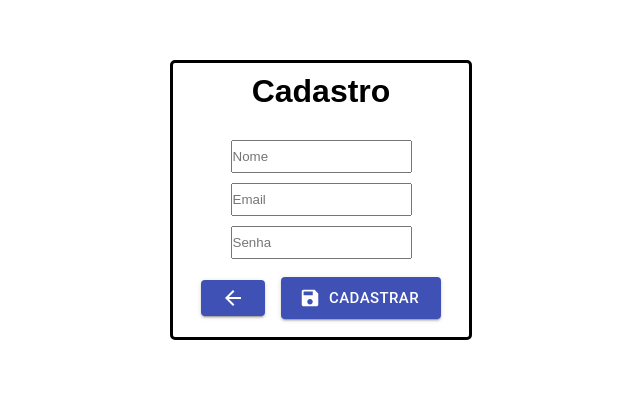
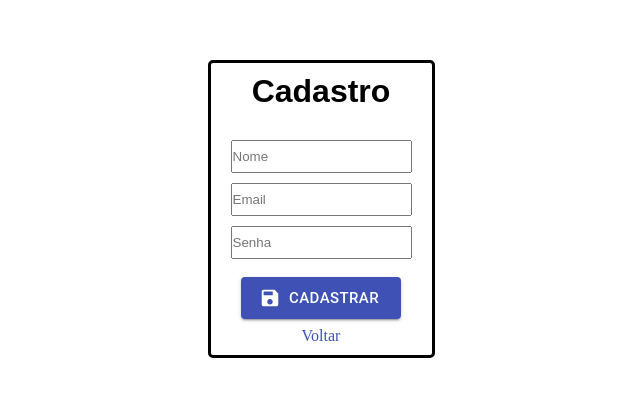
Before and after one commit to henriquecesarf/Crud_aplication_ReactJs, a React (Create React App) app in the folder client/: page /Cadastro in a window 1280 px wide. Shown: the top 396 px of the page, without its empty margins (319-959 px from the left). Built offline with nearby package versions, Linux system fonts and the light colour scheme.

Commit message:
alterações de botão para link voltar

```diff
--- a/client/src/Cadastro.js
+++ b/client/src/Cadastro.js
@@ -3,7 +3,7 @@ import React, { useState } from 'react';
 import Axios from 'axios';
 import Button from '@material-ui/core/Button';
 import { makeStyles } from '@material-ui/core/styles';
-import ArrowBackIcon from '@material-ui/icons/ArrowBack';
+import Link from '@material-ui/core/Link';
 import SaveIcon from '@material-ui/icons/Save';
 
 const useStyles = makeStyles((theme) => ({
@@ -80,15 +80,8 @@ function Cadastro() {
                     />
 
 
-                    <div className="app-container-button-cadastro">
-                        <Button
-                            variant="contained"
-                            color="primary"
-                            className={classes.button}
-                            href = "/"
-                        >
-                            <ArrowBackIcon/>
-                        </Button>
+                    <div className="app-container-button-login">
+
                         <Button
                             variant="contained"
                             color="primary"
@@ -99,6 +92,14 @@ function Cadastro() {
                         >
                             Cadastrar
                         </Button>
+                        <Link
+                            href="/"
+                            underline="hover"
+
+
+                        >
+                            Voltar
+                        </Link>
 
 
                     </div>
--- a/client/src/Registro.js
+++ b/client/src/Registro.js
@@ -2,9 +2,7 @@ import "./App.css";
 import React, { useState, useEffect } from 'react';
 import Axios from 'axios';
 import Cards from "./components/cards/Cards";
-import Snackbar from '@material-ui/core/Snackbar';
-import Alert from '@material-ui/lab/Alert';
-import ArrowBackIcon from '@material-ui/icons/ArrowBack';
+import Link from '@material-ui/core/Link';
 
 
 // import { FontAwesomeIcon } from '@fortawesome/react-fontawesome'
@@ -115,15 +113,8 @@ function Registro() {
                         onChange={handleaddValues}
                         required
                     />
-                    <div className="app-container-button-cadastro">
-                        <Button
-                            variant="contained"
-                            color="primary"
-                            className={classes.button}
-                            href="/"
-                        >
-                            <ArrowBackIcon />
-                        </Button>
+                    <div className="app-container-button-login">
+
                         <Button
                             variant="contained"
                             color="primary"
@@ -134,6 +125,14 @@ function Registro() {
                         >
                             Cadastrar
                         </Button>
+                        <Link
+                            href="/"
+                            underline="hover"
+
+
+                        >
+                            Voltar
+                        </Link>
 
 
                     </div>
```
